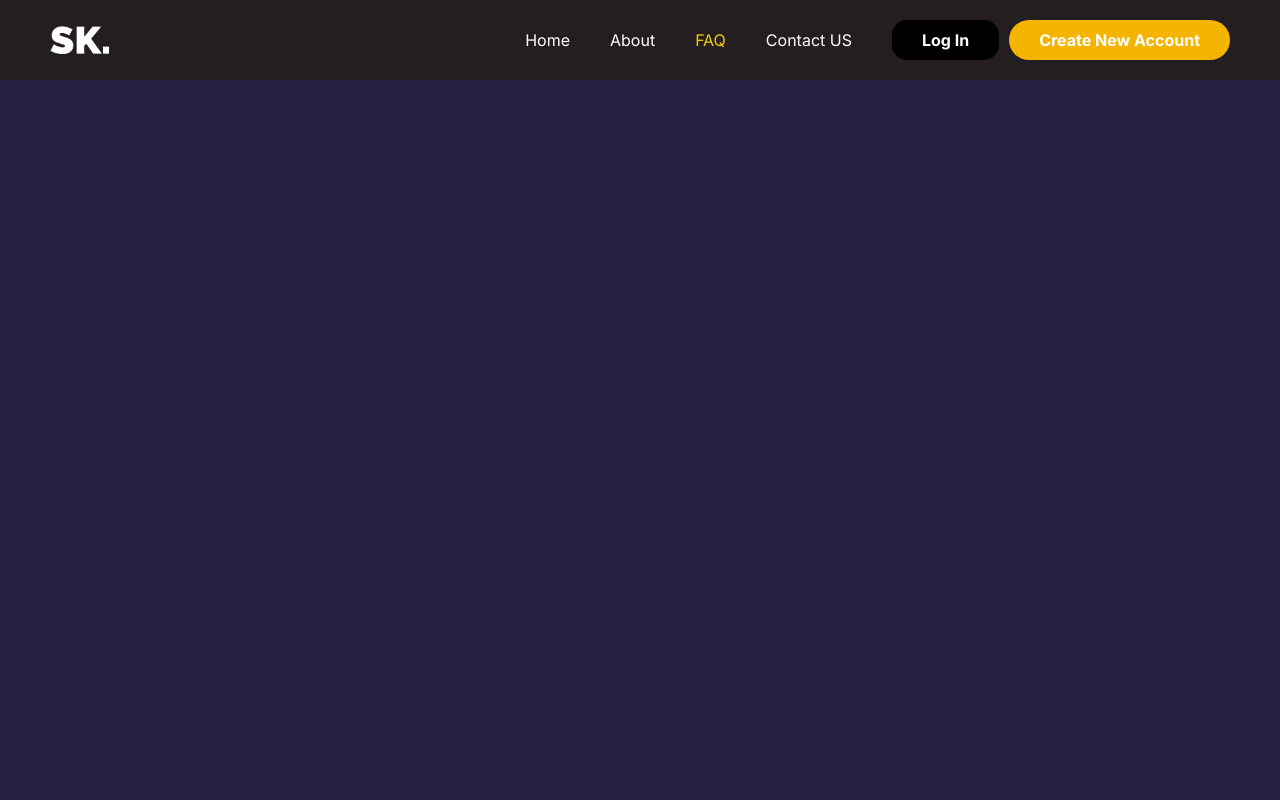
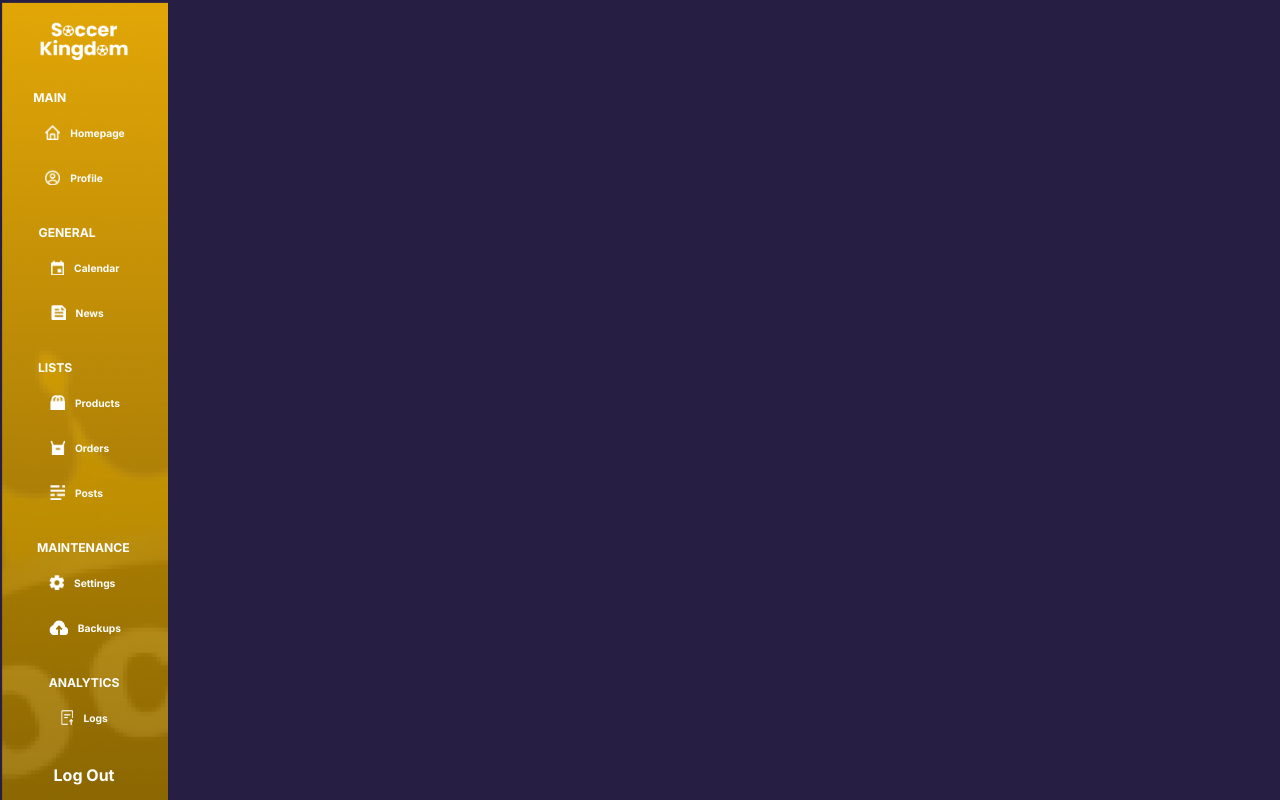
Before and after one commit to sarmiephoenix0x/SoccerKingWebApp, a React app: page /DashBoard in a window 1280 px wide. Built offline with nearby package versions, Linux system fonts and the light colour scheme.

Commit message:
Made Changes (24/10/2024)

```diff
--- /dev/null
+++ b/src/components/SideBar.js
@@ -0,0 +1,79 @@
+import SoccerKingdomImg from '../images/SoccerKingdomImg.png';
+import HomeImg from '../images/Home.png';
+import ProfileImg from '../images/Profile.png';
+import CalendarImg from '../images/Calender.png';
+import NewsImg from '../images/News.png';
+import ProductsImg from '../images/Products.png';
+import OrdersImg from '../images/Orders.png';
+import PostsImg from '../images/Posts.png';
+import SettingsImg from '../images/Settings.png';
+import BackupsImg from '../images/Backups.png';
+import LogsImg from '../images/Logs.png';
+import LogoutImg from '../images/Logout.png';
+
+
+export default function SideBar() {
+    return (
+        <>
+            <div id="SideBarBG">
+                <img id="SoccerKingdomImg" src={SoccerKingdomImg} alt="SoccerKingdomImg" />
+                <div className='SideBarSub'>
+                    MAIN
+                    <div className="SideBarSubBut">
+                        <img className="SideBarSubButImg" src={HomeImg} alt="Home" />
+                        Homepage
+                    </div>
+                    <div className="SideBarSubBut">
+                        <img className="SideBarSubButImg" src={ProfileImg} alt="Profile" />
+                        Profile
+                    </div>
+                </div>
+                <div className='SideBarSub'>
+                    GENERAL
+                    <div className="SideBarSubBut">
+                        <img className="SideBarSubButImg" src={CalendarImg} alt="Profile" />
+                        Calendar
+                    </div>
+                    <div className="SideBarSubBut">
+                        <img className="SideBarSubButImg" src={NewsImg} alt="Profile" />
+                        News
+                    </div>
+                </div>
+                <div className='SideBarSub'>
+                    LISTS
+                    <div className="SideBarSubBut">
+                        <img className="SideBarSubButImg" src={ProductsImg} alt="Profile" />
+                        Products
+                    </div>
+                    <div className="SideBarSubBut">
+                        <img className="SideBarSubButImg" src={OrdersImg} alt="Profile" />
+                        Orders
+                    </div>
+                    <div className="SideBarSubBut">
+                        <img className="SideBarSubButImg" src={PostsImg} alt="Profile" />
+                        Posts
+                    </div>
+                </div>
+                <div className='SideBarSub'>
+                    MAINTENANCE
+                    <div className="SideBarSubBut">
+                        <img className="SideBarSubButImg" src={SettingsImg} alt="Profile" />
+                        Settings
+                    </div>
+                    <div className="SideBarSubBut">
+                        <img className="SideBarSubButImg" src={BackupsImg} alt="Profile" />
+                        Backups
+                    </div>
+                </div>
+                <div className='SideBarSub'>
+                    ANALYTICS
+                    <div className="SideBarSubBut">
+                        <img className="SideBarSubButImg" src={LogsImg} alt="Profile" />
+                        Logs
+                    </div>
+                </div>
+                Log Out
+            </div>
+        </>
+    )
+}
--- a/src/index.css
+++ b/src/index.css
@@ -900,6 +900,56 @@ body {
     white-space: nowrap;
   }
 
+
+  #SideBarBG{
+    overflow-y: scroll;
+    position: fixed;
+    display: flex;
+    flex-direction: column;
+    align-items: center;
+    background: url('./images/SideBarBG.png') 0 0 no-repeat;
+    padding: 20px;
+    width:10%;
+    row-gap: 30px;
+    color: #FFF;
+    font-weight: bold;
+  }
+
+  .SideBarSub{
+    display: flex;
+    flex-direction: column;
+    font-size: 0.95vw;
+    row-gap: 10px;
+  }
+
+  .SideBarSubBut{
+    display: flex;
+    flex-direction: row;
+    align-items: center;
+    column-gap: 10px;
+    font-size: 0.8vw;
+    padding: 10px;
+    border-left: 2px solid #00000000;
+  }
+
+
+  .SideBarSubBut:hover{
+    cursor: pointer;
+    padding: 10px;
+    background: #F3BC1F;
+    border-top-right-radius: 8px;
+    border-bottom-right-radius: 8px;
+    border-left: 2px solid #000;
+  }
+
+  .SideBarSubButImg{
+    height: 15px;
+  }
+
+  #SoccerKingdomImg{
+    width: 70%;
+  }
+
 }
 
 
--- a/src/pages/DashBoard.js
+++ b/src/pages/DashBoard.js
@@ -1,11 +1,11 @@
 import { Outlet } from 'react-router-dom';
-import NavBar from '../components/NavBar.js';
+import SideBar from '../components/SideBar.js';
 
 export default function DashBoard() {
 
     return (
         <>
-            <NavBar/>
+            <SideBar/>
            <Outlet />
         </>
     );
```
Also changed, not shown: src/images/Backups.png (added), src/images/Calender.png (added), src/images/Home.png (added), src/images/Logout.png (added), src/images/Logs.png (added), src/images/News.png (added), src/images/Orders.png (added), src/images/Posts.png (added), src/images/Products.png (added), src/images/Profile.png (added), src/images/Settings.png (added), src/images/SideBarBG.png (added), src/images/SoccerKingdomImg.png (added).
